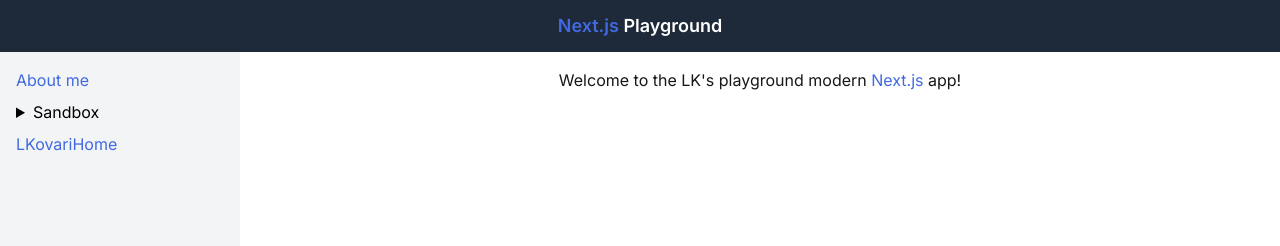
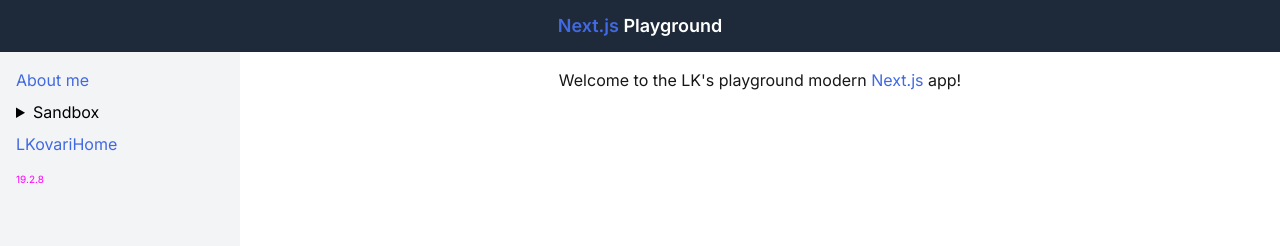
Before and after one commit to lkovari/nextjs-react-seed, a Next.js app in the folder apps/main-app/: page / in a window 1280 px wide. Shown: the top 246 px of the page. Built offline with nearby package versions, Linux system fonts and the light colour scheme.

Commit message:
hamburger icon color to magenta, display react version on sidebar

```diff
--- a/apps/main-app/src/components/MobileMenuButton.tsx
+++ b/apps/main-app/src/components/MobileMenuButton.tsx
@@ -10,7 +10,7 @@ export default function MobileMenuButton() {
     <div className="sm:hidden">
       <button
         onClick={() => setOpen(!open)}
-        className="text-white focus:outline-none mr-2"
+        className="text-fuchsia-600 focus:outline-none mr-2"
       >
         ☰
       </button>
--- a/apps/main-app/src/components/Sidebar.tsx
+++ b/apps/main-app/src/components/Sidebar.tsx
@@ -1,3 +1,4 @@
+import { ReactVersion } from 'common-lib'
 import Link from 'next/link'
 
 export default function Sidebar({ mobile = false }: { mobile?: boolean }) {
@@ -29,6 +30,9 @@ export default function Sidebar({ mobile = false }: { mobile?: boolean }) {
           LKovariHome
         </a>
       </nav>
+      <div className='pt-4'>
+        <ReactVersion />
+      </div>
     </aside>
   )
 }
--- a/packages/common-lib/src/components/version/ReactVersion.tsx
+++ b/packages/common-lib/src/components/version/ReactVersion.tsx
@@ -12,10 +12,8 @@ export const ReactVersion = () => {
   }, [])
 
   return (
-    <div className="text-sm text-gray-700">
-      <p>
-        React version: <strong>{reactVersion}</strong>
-      </p>
+    <div style={{ color: 'magenta', fontSize: '10px' }}>
+      {reactVersion}
     </div>
   )
 }
```
